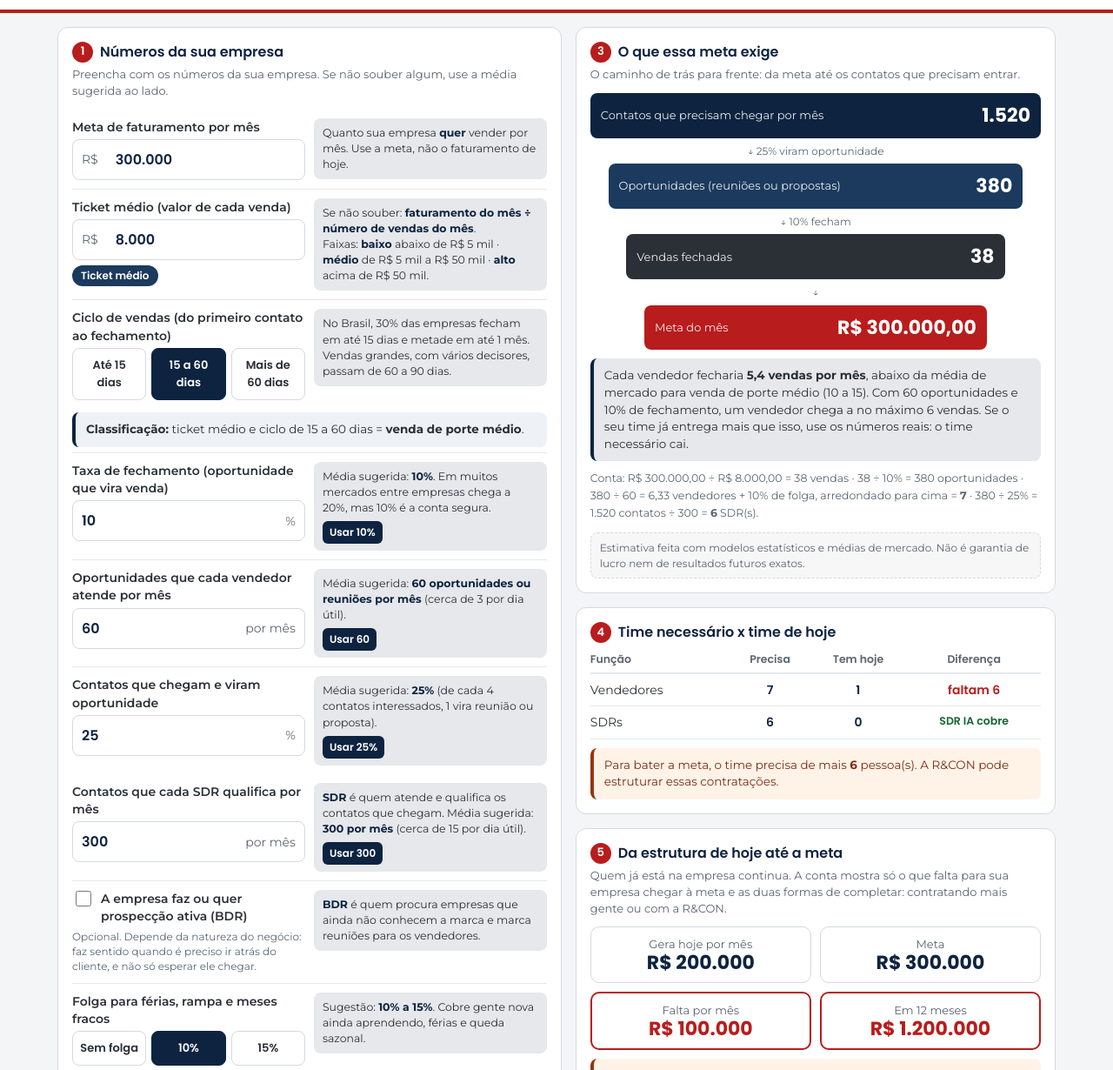
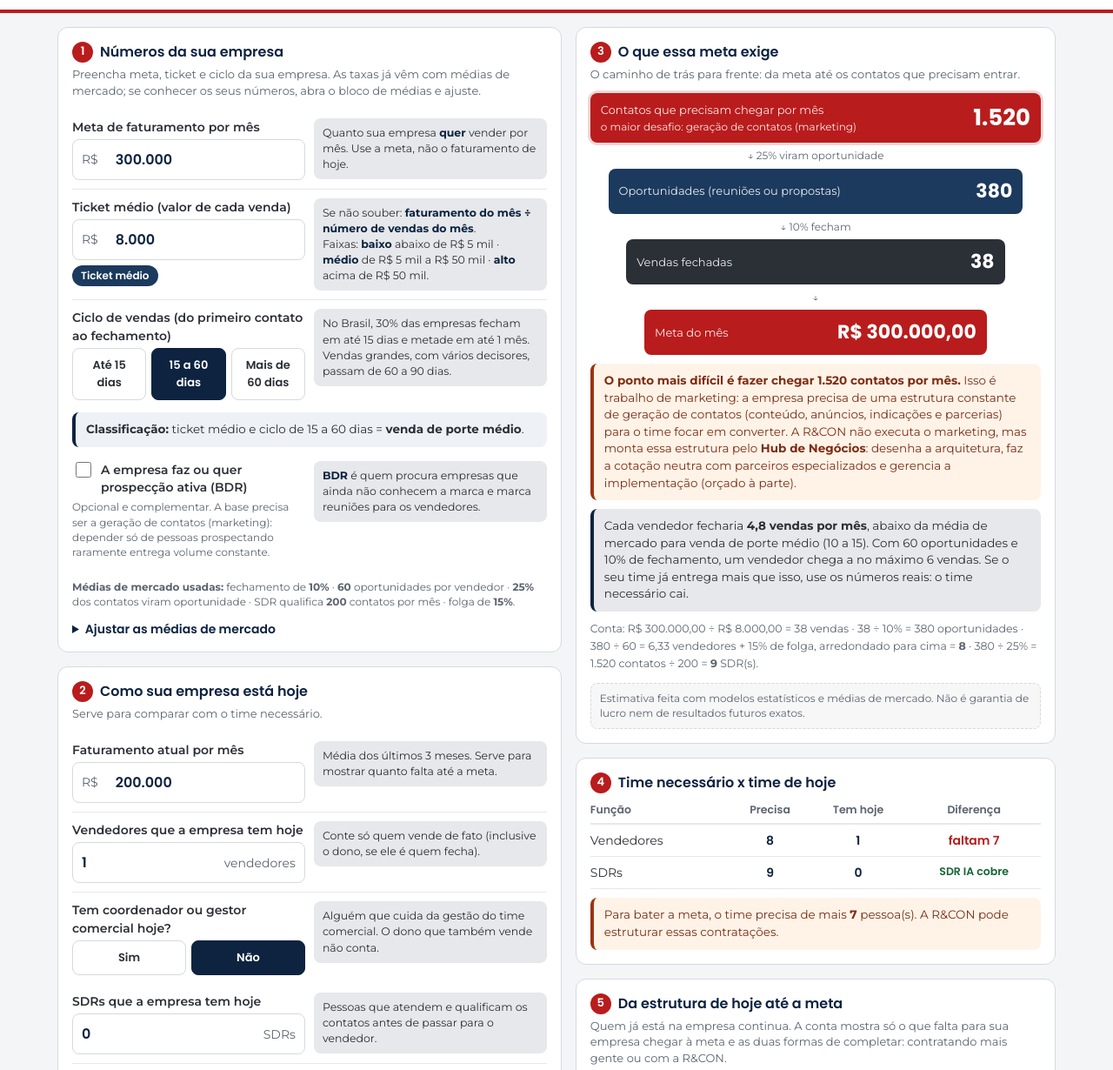
Before and after one commit to rcon-business/rcon-business.github.io, a plain HTML site: page diagnostico.html in a window 1280 px wide. Shown: the part 67-1297 px from the top of the page at 87% size. Drawn offline with Linux system fonts and the light colour scheme.

Commit message:
Diagnóstico: médias recolhidas e ênfase na geração de contatos
Médias de mercado já preenchidas num bloco expansível (SDR 200/mês,
folga 15%, prospecção ativa 20%). Destaca que o maior desafio é a
geração de contatos (marketing via Hub de Negócios); BDR como complemento.

Co-Authored-By: Claude Opus 5.5 <noreply@anthropic.com>
Claude-Session: https://claude.ai/code/session_016pZLmbAtFS6PJxoipkkam6

```diff
--- a/diagnostico.html
+++ b/diagnostico.html
@@ -54,7 +54,7 @@ select.sel{width:100%;border:1px solid var(--linha);border-radius:8px;padding:10
 .etapa{display:flex;align-items:center;justify-content:space-between;gap:10px;border-radius:8px;padding:10px 12px;color:#fff;margin:0 auto;width:100%}
 .etapa .r{font-size:13px;opacity:.9}
 .etapa .num{font-size:22px;font-weight:700}
-.e1{background:var(--azul);width:100%}
+.e1{background:var(--azul);width:100%}.e1.chave{background:#B91C1C;box-shadow:0 0 0 3px rgba(185,28,28,.18)}.e1.chave .num{font-size:26px}
 .e2{background:#1B3A5E;width:92%}
 .e3{background:#2B2F36;width:84%}
 .e4{background:var(--verm);width:76%}
@@ -139,7 +139,7 @@ a.btn{text-decoration:none;display:inline-flex;align-items:center}
   <section>
     <div class="card">
       <h2><span class="n">1</span>Números da sua empresa</h2>
-      <p class="sub">Preencha com os números da sua empresa. Se não souber algum, use a média sugerida ao lado.</p>
+      <p class="sub">Preencha meta, ticket e ciclo da sua empresa. As taxas já vêm com médias de mercado; se conhecer os seus números, abra o bloco de médias e ajuste.</p>
 
       <div class="campo">
         <div>
@@ -172,6 +172,20 @@ a.btn{text-decoration:none;display:inline-flex;align-items:center}
 
       <div class="classe" id="classe"></div>
 
+      <div class="so-equipe">
+        <div class="campo">
+          <div>
+            <label class="chk"><input type="checkbox" id="temBdr"> A empresa faz ou quer prospecção ativa (BDR)</label>
+            <div class="peq">Opcional e complementar. A base precisa ser a geração de contatos (marketing): depender só de pessoas prospectando raramente entrega volume constante.</div>
+          </div>
+          <div class="dica"><b>BDR</b> é quem procura empresas que ainda não conhecem a marca e marca reuniões para os vendedores.</div>
+        </div>
+
+      </div>
+
+      <p class="peq" id="mediasTxt" style="margin-top:12px"></p>
+      <details class="premissas" id="medias" style="margin-top:4px">
+        <summary>Ajustar as médias de mercado</summary>
       <div class="campo">
         <div>
           <label for="fech">Taxa de fechamento (oportunidade que vira venda)</label>
@@ -196,30 +210,22 @@ a.btn{text-decoration:none;display:inline-flex;align-items:center}
         <div class="dica">Média sugerida: <b>25%</b> (de cada 4 contatos interessados, 1 vira reunião ou proposta).<br><button class="usar" type="button" data-set="conv" data-v="25">Usar 25%</button></div>
       </div>
 
-      <div class="so-equipe">
+        <div class="so-equipe">
         <div class="campo">
           <div>
             <label for="capsdr">Contatos que cada SDR qualifica por mês</label>
-            <div class="entrada"><input id="capsdr" inputmode="numeric" value="300"><span>por mês</span></div>
+            <div class="entrada"><input id="capsdr" inputmode="numeric" value="200"><span>por mês</span></div>
           </div>
-          <div class="dica"><b>SDR</b> é quem atende e qualifica os contatos que chegam. Média sugerida: <b>300 por mês</b> (cerca de 15 por dia útil).<br><button class="usar" type="button" data-set="capsdr" data-v="300">Usar 300</button></div>
-        </div>
-
-        <div class="campo">
-          <div>
-            <label class="chk"><input type="checkbox" id="temBdr"> A empresa faz ou quer prospecção ativa (BDR)</label>
-            <div class="peq">Opcional. Depende da natureza do negócio: faz sentido quando é preciso ir atrás do cliente, e não só esperar ele chegar.</div>
-          </div>
-          <div class="dica"><b>BDR</b> é quem procura empresas que ainda não conhecem a marca e marca reuniões para os vendedores.</div>
+          <div class="dica"><b>SDR</b> é quem atende e qualifica os contatos que chegam. Média real de mercado: <b>200 por mês</b> (cerca de 10 por dia útil, contando retornos e contatos que somem).<br><button class="usar" type="button" data-set="capsdr" data-v="200">Usar 200</button></div>
         </div>
 
         <div id="blocoBdr" style="display:none">
           <div class="campo">
             <div>
               <label for="pAtiva">Parte das oportunidades que vem da prospecção ativa</label>
-              <div class="entrada"><input id="pAtiva" inputmode="decimal" value="30"><span>%</span></div>
+              <div class="entrada"><input id="pAtiva" inputmode="decimal" value="20"><span>%</span></div>
             </div>
-            <div class="dica">Sem histórico, comece com <b>30%</b> e ajuste depois.<br><button class="usar" type="button" data-set="pAtiva" data-v="30">Usar 30%</button></div>
+            <div class="dica">O BDR é complemento: sem histórico, use <b>20%</b>. A maior parte deve vir da geração de contatos (marketing).<br><button class="usar" type="button" data-set="pAtiva" data-v="20">Usar 20%</button></div>
           </div>
           <div class="campo">
             <div>
@@ -229,19 +235,19 @@ a.btn{text-decoration:none;display:inline-flex;align-items:center}
             <div class="dica">Média sugerida: <b>12 reuniões realizadas por mês</b> (cerca de 15 marcadas, com 20% de faltas).<br><button class="usar" type="button" data-set="capbdr" data-v="12">Usar 12</button></div>
           </div>
         </div>
-      </div>
-
+        </div>
       <div class="campo">
         <div>
           <label>Folga para férias, rampa e meses fracos</label>
           <div class="seg" id="margem">
             <button type="button" data-m="0">Sem folga</button>
-            <button type="button" data-m="10" class="ativo">10%</button>
-            <button type="button" data-m="15">15%</button>
+            <button type="button" data-m="10">10%</button>
+            <button type="button" data-m="15" class="ativo">15%</button>
           </div>
         </div>
-        <div class="dica">Sugestão: <b>10% a 15%</b>. Cobre gente nova ainda aprendendo, férias e queda sazonal.</div>
+        <div class="dica">Média: <b>15%</b>. Só as férias já tiram 1 mês em 12 (8%); somando gente nova em rampa e meses fracos, chega a 15%.</div>
       </div>
+      </details>
     </div>
 
     <div class="card">
@@ -325,7 +331,7 @@ a.btn{text-decoration:none;display:inline-flex;align-items:center}
       <h2><span class="n">3</span>O que essa meta exige</h2>
       <p class="sub">O caminho de trás para frente: da meta até os contatos que precisam entrar.</p>
       <div class="funil">
-        <div class="etapa e1"><div class="r">Contatos que precisam chegar por mês</div><div class="num" id="rLeads">0</div></div>
+        <div class="etapa e1 chave"><div class="r">Contatos que precisam chegar por mês<br><span style="font-size:12px">o maior desafio: geração de contatos (marketing)</span></div><div class="num" id="rLeads">0</div></div>
         <div class="seta" id="sConv">↓</div>
         <div class="etapa e2"><div class="r" id="rOportTxt">Oportunidades (reuniões ou propostas)</div><div class="num" id="rOport">0</div></div>
         <div class="seta" id="sFech">↓</div>
@@ -333,6 +339,7 @@ a.btn{text-decoration:none;display:inline-flex;align-items:center}
         <div class="seta">↓</div>
         <div class="etapa e4"><div class="r">Meta do mês</div><div class="num" id="rMeta">R$ 0</div></div>
       </div>
+      <div id="avisoLeads"></div>
       <div id="avisoTime"></div>
       <div class="formula" id="formula"></div>
       <p class="estat">Estimativa feita com modelos estatísticos e médias de mercado. Não é garantia de lucro nem de resultados futuros exatos.</p>
@@ -420,8 +427,8 @@ a.btn{text-decoration:none;display:inline-flex;align-items:center}
     alto:{nome:"venda grande (ticket alto, ciclo longo)", min:1, max:3}
   };
   var CAMPOS=["meta","ticket","fech","cap","conv","capsdr","pAtiva","capbdr","atuais","sdrAtuais","bdrAtuais","fatAtual","salGestor","salSdr","salBdr","recrut"];
-  var PADRAO={meta:"300.000",ticket:"8.000",fech:"10",cap:"60",conv:"25",capsdr:"300",pAtiva:"30",capbdr:"12",atuais:"1",sdrAtuais:"0",bdrAtuais:"0",fatAtual:"200.000",salGestor:"7.000",salSdr:"3.000",salBdr:"4.000",recrut:"1",ciclo:"medio",margem:10,coord:"nao",crm:"sim",sdrIa:"sim",bdrIa:"nao",temBdr:false,aCop:true,aSdr:false,aBdr:false};
-  var st={coord:"nao",plano:"motor",ciclo:"medio",margem:10,crm:"sim",sdrIa:"sim",bdrIa:"nao",aCop:true,aSdr:false,aBdr:false,temBdr:false,oculto:true};
+  var PADRAO={meta:"300.000",ticket:"8.000",fech:"10",cap:"60",conv:"25",capsdr:"200",pAtiva:"20",capbdr:"12",atuais:"1",sdrAtuais:"0",bdrAtuais:"0",fatAtual:"200.000",salGestor:"7.000",salSdr:"3.000",salBdr:"4.000",recrut:"1",ciclo:"medio",margem:15,coord:"nao",crm:"sim",sdrIa:"sim",bdrIa:"nao",temBdr:false,aCop:true,aSdr:false,aBdr:false};
+  var st={coord:"nao",plano:"motor",ciclo:"medio",margem:15,crm:"sim",sdrIa:"sim",bdrIa:"nao",aCop:true,aSdr:false,aBdr:false,temBdr:false,oculto:true};
   var $=function(id){return document.getElementById(id)};
   var R={};
 
@@ -496,6 +503,8 @@ a.btn{text-decoration:none;display:inline-flex;align-items:center}
     $("sConv").textContent="↓ "+dec(conv*100)+"% viram oportunidade";
     $("sFech").textContent="↓ "+dec(fech*100)+"% fecham";
 
+    $("mediasTxt").innerHTML='<b>Médias de mercado usadas:</b> fechamento de <b>'+dec(fech*100)+'%</b> · <b>'+int(cap)+'</b> oportunidades por vendedor · <b>'+dec(conv*100)+'%</b> dos contatos viram oportunidade'+(simples?'':' · SDR qualifica <b>'+int(capsdr)+'</b> contatos por mês')+(usaBdr?' · <b>'+dec(pAtiva*100)+'%</b> da prospecção ativa, <b>'+int(capbdr)+'</b> reuniões por BDR':'')+' · folga de <b>'+dec(marg*100)+'%</b>.';
+    $("avisoLeads").innerHTML='<div class="aviso al"><b>O ponto mais difícil é fazer chegar '+int(leads)+' contatos por mês.</b> Isso é trabalho de marketing: a empresa precisa de uma estrutura constante de geração de contatos (conteúdo, anúncios, indicações e parcerias) para o time focar em converter. A R&amp;CON não executa o marketing, mas monta essa estrutura pelo <b>Hub de Negócios</b>: desenha a arquitetura, faz a cotação neutra com parceiros especializados e gerencia a implementação (orçado à parte).'+(usaBdr?' A prospecção ativa (BDR) entra como complemento: depender só de pessoas prospectando raramente entrega volume constante.':'')+'</div>';
     var b=BANDAS[cl], porVend=vendas/vend, av="";
     if(porVend>b.max){
       av='<div class="aviso al">Cada vendedor precisaria fechar <b>'+dec(porVend)+' vendas por mês</b>, acima da média de mercado para '+b.nome+' ('+b.min+' a '+b.max+'). Vale reduzir as oportunidades por vendedor ou somar gente ao time.</div>';
@@ -601,11 +610,11 @@ a.btn{text-decoration:none;display:inline-flex;align-items:center}
 
   function aplicar(d){
     CAMPOS.forEach(function(k){if(d[k]!=null)$(k).value=d[k]});
-    st.ciclo=d.ciclo||"medio"; st.margem=d.margem!=null?+d.margem:10; st.crm=d.crm||"sim"; st.coord=d.coord||"nao"; st.sdrIa=d.sdrIa||"sim"; st.temBdr=!!d.temBdr; st.bdrIa=d.bdrIa||"nao"; marcar("bdrIa","data-b",st.bdrIa);
+    st.ciclo=d.ciclo||"medio"; st.margem=d.margem!=null?+d.margem:15; st.crm=d.crm||"sim"; st.coord=d.coord||"nao"; st.sdrIa=d.sdrIa||"sim"; st.temBdr=!!d.temBdr; st.bdrIa=d.bdrIa||"nao"; marcar("bdrIa","data-b",st.bdrIa);
     marcar("ciclo","data-c",st.ciclo); marcar("margem","data-m",st.margem); marcar("crm","data-c",st.crm); marcar("coord","data-g",st.coord); marcar("sdrIa","data-s",st.sdrIa); $("temBdr").checked=st.temBdr;
   }
   $("bLimpar").addEventListener("click",function(){aplicar(PADRAO);setOculto(false);calc();toast("Valores de exemplo restaurados")});
-  var CHAVE="rcon-diagnostico-v1";
+  var CHAVE="rcon-diagnostico-v2";
   function salvar(){try{var d={coord:st.coord,plano:st.plano,bdrIa:st.bdrIa,aCop:st.aCop,aSdr:st.aSdr,aBdr:st.aBdr,ciclo:st.ciclo,margem:st.margem,crm:st.crm,sdrIa:st.sdrIa,temBdr:st.temBdr,oculto:st.oculto};CAMPOS.forEach(function(k){d[k]=$(k).value});localStorage.setItem(CHAVE,JSON.stringify(d));}catch(e){}}
   function carregar(){try{var d=JSON.parse(localStorage.getItem(CHAVE)||"null");if(d){aplicar(d);if(d.oculto)setOculto(true);}}catch(e){}}
 
@@ -615,7 +624,7 @@ a.btn{text-decoration:none;display:inline-flex;align-items:center}
       "Meta: "+brl(R.meta)+" por mês · ticket médio "+brl(R.ticket)+" ("+BANDAS[R.cl].nome+")\n"+
       "Vendas necessárias: "+int(R.vendas)+" por mês\n"+
       "Oportunidades necessárias: "+int(R.oport)+" (fechamento de "+dec(R.fech*100)+"%)"+(R.usaBdr?", sendo "+int(R.oportAtiva)+" da prospecção ativa":"")+"\n"+
-      "Contatos que precisam chegar: "+int(R.leads)+"\n\n"+
+      "Contatos que precisam chegar: "+int(R.leads)+" por mês (o maior desafio: geração de contatos pelo marketing, estruturada com parceiros pelo Hub de Negócios da R&CON)\n\n"+
       "Time necessário x hoje\n"+
       "  Vendedores: "+int(R.vend)+" (hoje "+int(R.atuais)+")\n";
     if(!R.simples) t+= R.sdrIa ? "  SDRs: qualificação feita pelo SDR IA\n" : "  SDRs: "+int(R.sdrNec)+" (hoje "+int(R.sdrAt)+")\n";
```
